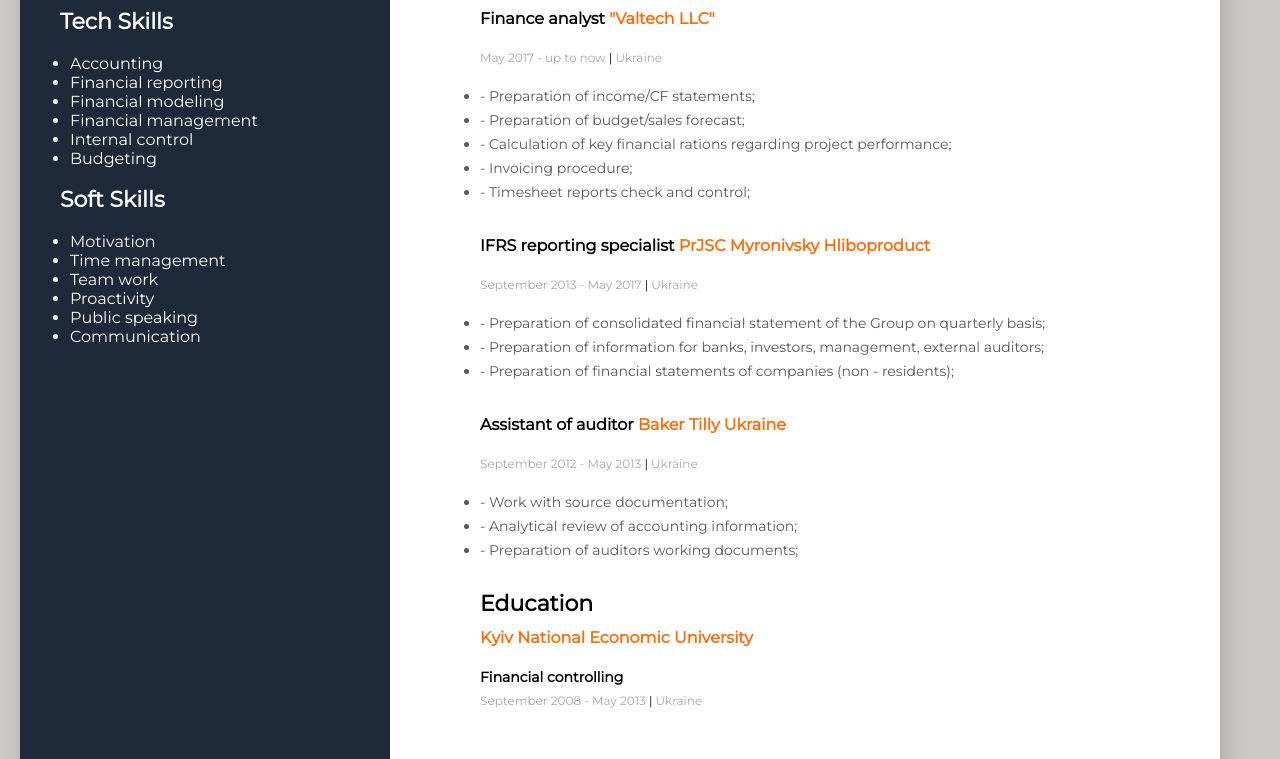
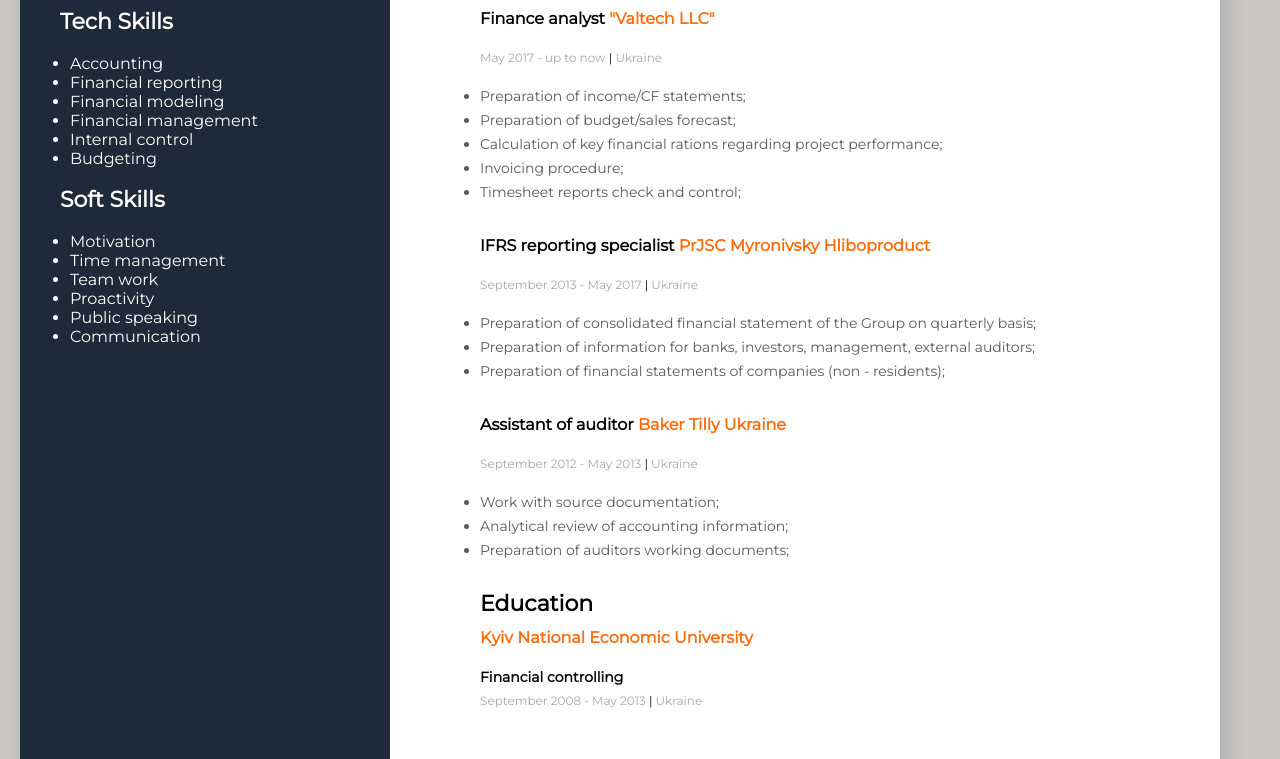
Before and after one commit to Yuliia91/first, a plain HTML site: page index.html in a window 1280 px wide. Shown: the part 659-1418 px from the top of the page. Drawn offline with Linux system fonts and the light colour scheme.

Commit message:
Update index.html

```diff
--- a/index.html
+++ b/index.html
@@ -112,12 +112,12 @@
          </span>
          <ul class="profession-duties">
              <li>
-                - Preparation of income/CF statements;</li>
-                <li>- Preparation of budget/sales forecast;</li>
+                 Preparation of income/CF statements;</li>
+                <li> Preparation of budget/sales forecast;</li>
 
-                <li>- Calculation of key financial rations regarding project performance;</li>
-                <li>- Invoicing procedure;</li>
-                <li>- Timesheet reports check and control;</li>
+                <li> Calculation of key financial rations regarding project performance;</li>
+                <li> Invoicing procedure;</li>
+                <li> Timesheet reports check and control;</li>
 
          </ul>
 
@@ -130,12 +130,12 @@
          </span>
          <ul class="profession-duties">
              <li>
-                - Preparation of consolidated financial statement of the
+                 Preparation of consolidated financial statement of the
                 Group on quarterly basis;</li>
-                <li>- Preparation of information for banks, investors,
+                <li> Preparation of information for banks, investors,
                     management, external auditors;</li>
 
-                <li>- Preparation of financial statements of companies (non -
+                <li> Preparation of financial statements of companies (non -
                     residents);</li>
 
          </ul>
@@ -149,10 +149,10 @@
          </span>
          <ul class="profession-duties">
              <li>
-                - Work with source documentation;</li>
-                <li>- Analytical review of accounting information;</li>
+                 Work with source documentation;</li>
+                <li> Analytical review of accounting information;</li>
 
-                <li>- Preparation of auditors working documents;</li>
+                <li> Preparation of auditors working documents;</li>
 
          </ul>
 
```
